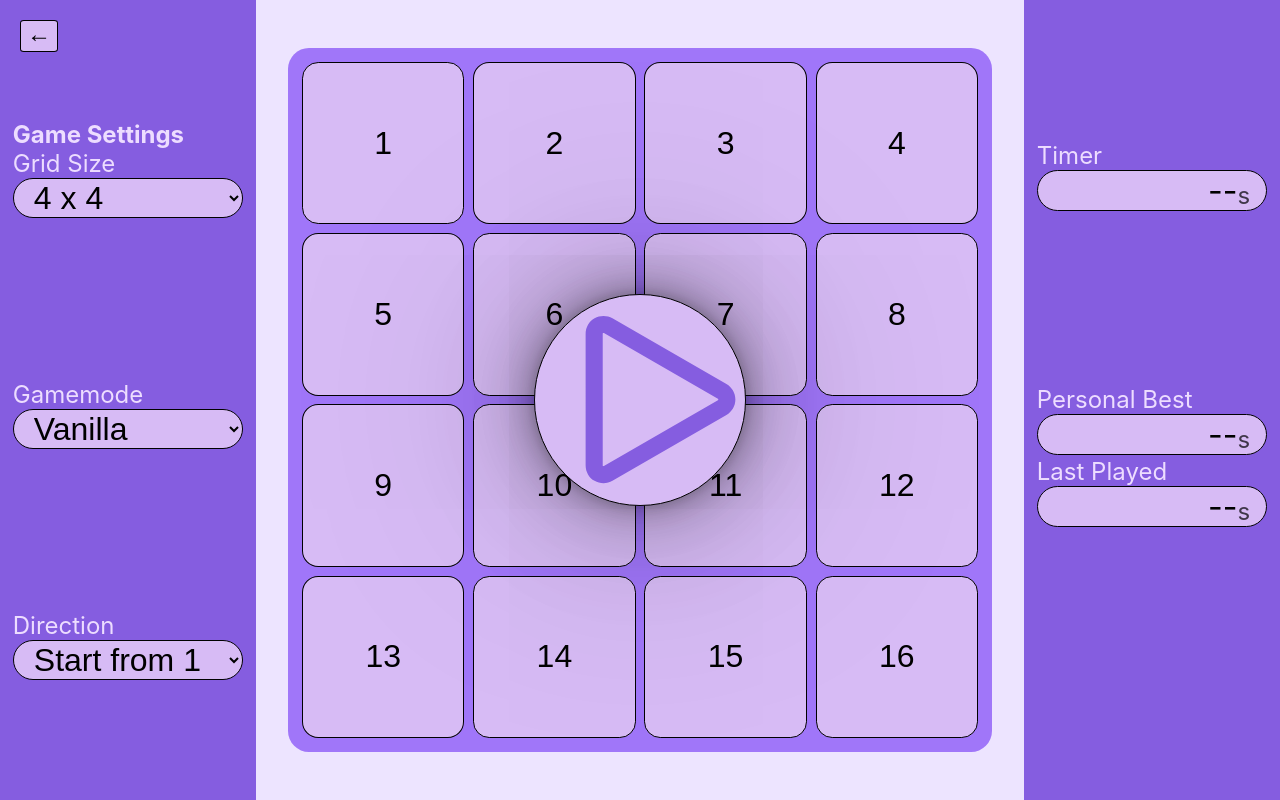
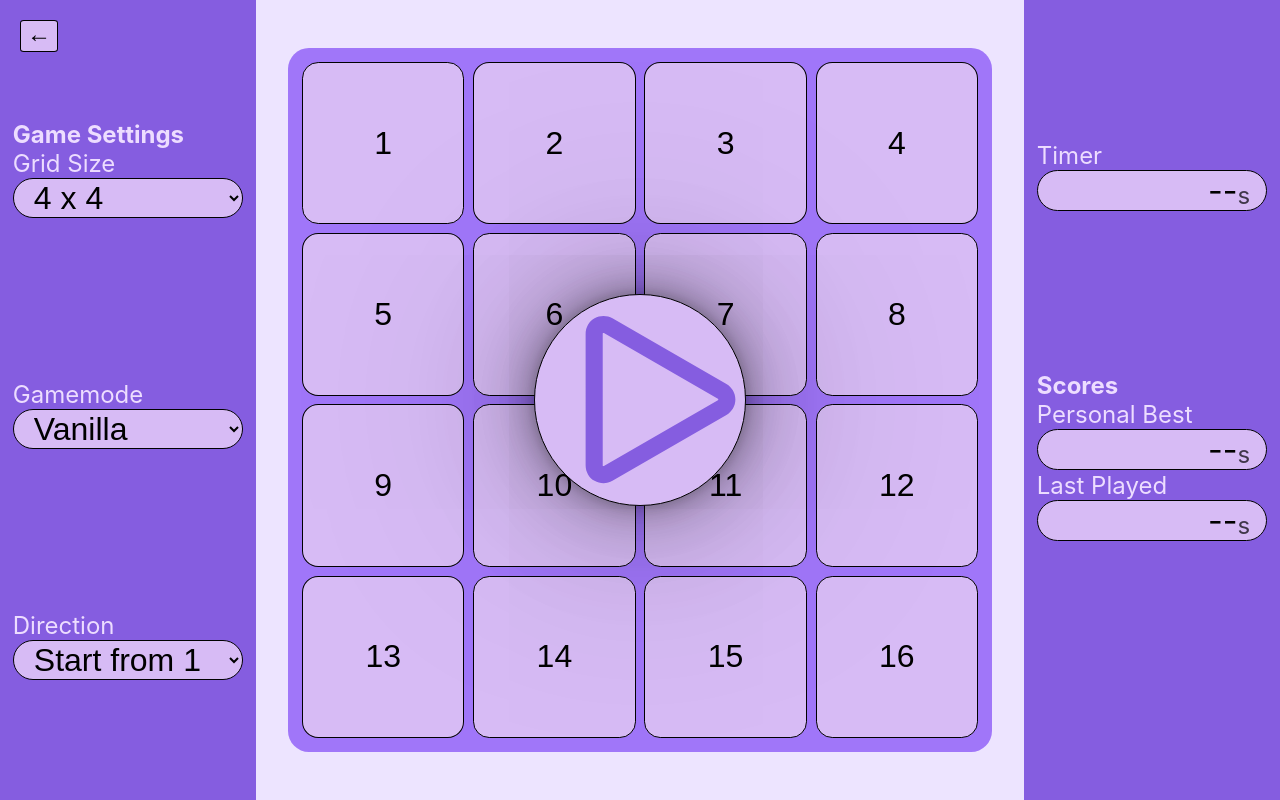
Before and after one commit to BerkYeni/schulteproject, a React (Create React App) app: page / in a window 1280 px wide. Built offline with nearby package versions, Linux system fonts and the light colour scheme.

Commit message:
added h1 scores to matches info

```diff
--- a/src/components/StatisticsPanel/MatchesInfo.tsx
+++ b/src/components/StatisticsPanel/MatchesInfo.tsx
@@ -27,6 +27,7 @@ const MatchesInfo: FC<MatchesInfoProps> = (props) => {
 
     return (
       <>
+        <h1>Scores</h1>
         <div>Personal Best</div>
         <div className="pbText timeContainer">
           <span className="twinkleLittleStar">{personalBestRecord ? "⭐" : ""}</span>
```
